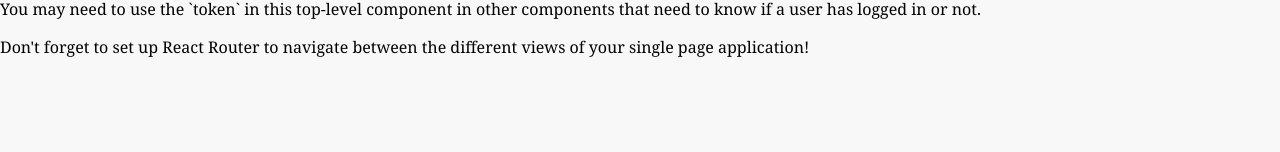
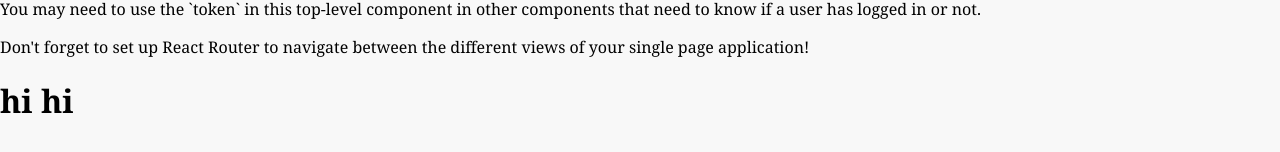
Before and after one commit to jshirey55/block30_BookBuddies, a React (Vite) app: page / in a window 1280 px wide. Shown: the part 148-300 px from the top of the page. Built offline with nearby package versions, Linux system fonts and the light colour scheme.

Commit message:
testing books update

```diff
--- a/src/App.jsx
+++ b/src/App.jsx
@@ -1,20 +1,34 @@
-import { useState } from 'react'
-import bookLogo from './assets/books.png'
+import { useState } from "react";
+import bookLogo from "./assets/books.png";
+import Books from "./components/Books";
 
 function App() {
-  const [token, setToken] = useState(null)
+  const [token, setToken] = useState(null);
 
   return (
     <>
-      <h1><img id='logo-image' src={bookLogo}/>Library App</h1>
+      <h1>
+        <img id="logo-image" src={bookLogo} />
+        Library App
+      </h1>
 
-      <p>Complete the React components needed to allow users to browse a library catalog, check out books, review their account, and return books that they've finished reading.</p>
+      <p>
+        Complete the React components needed to allow users to browse a library
+        catalog, check out books, review their account, and return books that
+        they've finished reading.
+      </p>
+      <p>
+        You may need to use the `token` in this top-level component in other
+        components that need to know if a user has logged in or not.
+      </p>
+      <p>
+        Don't forget to set up React Router to navigate between the different
+        views of your single page application!
+      </p>
 
-      <p>You may need to use the `token` in this top-level component in other components that need to know if a user has logged in or not.</p>
-
-      <p>Don't forget to set up React Router to navigate between the different views of your single page application!</p>
+      <Books />
     </>
-  )
+  );
 }
 
-export default App
+export default App;
--- a/src/components/Books.jsx
+++ b/src/components/Books.jsx
@@ -1 +1,11 @@
 /* TODO - add your code to create a functional React component that displays all of the available books in the library's catalog. Fetch the book data from the provided API. Users should be able to click on an individual book to navigate to the SingleBook component and view its details. */
+
+function Books() {
+  return (
+    <div>
+      <h1>hi hi</h1>
+    </div>
+  );
+}
+
+export default Books;
```
